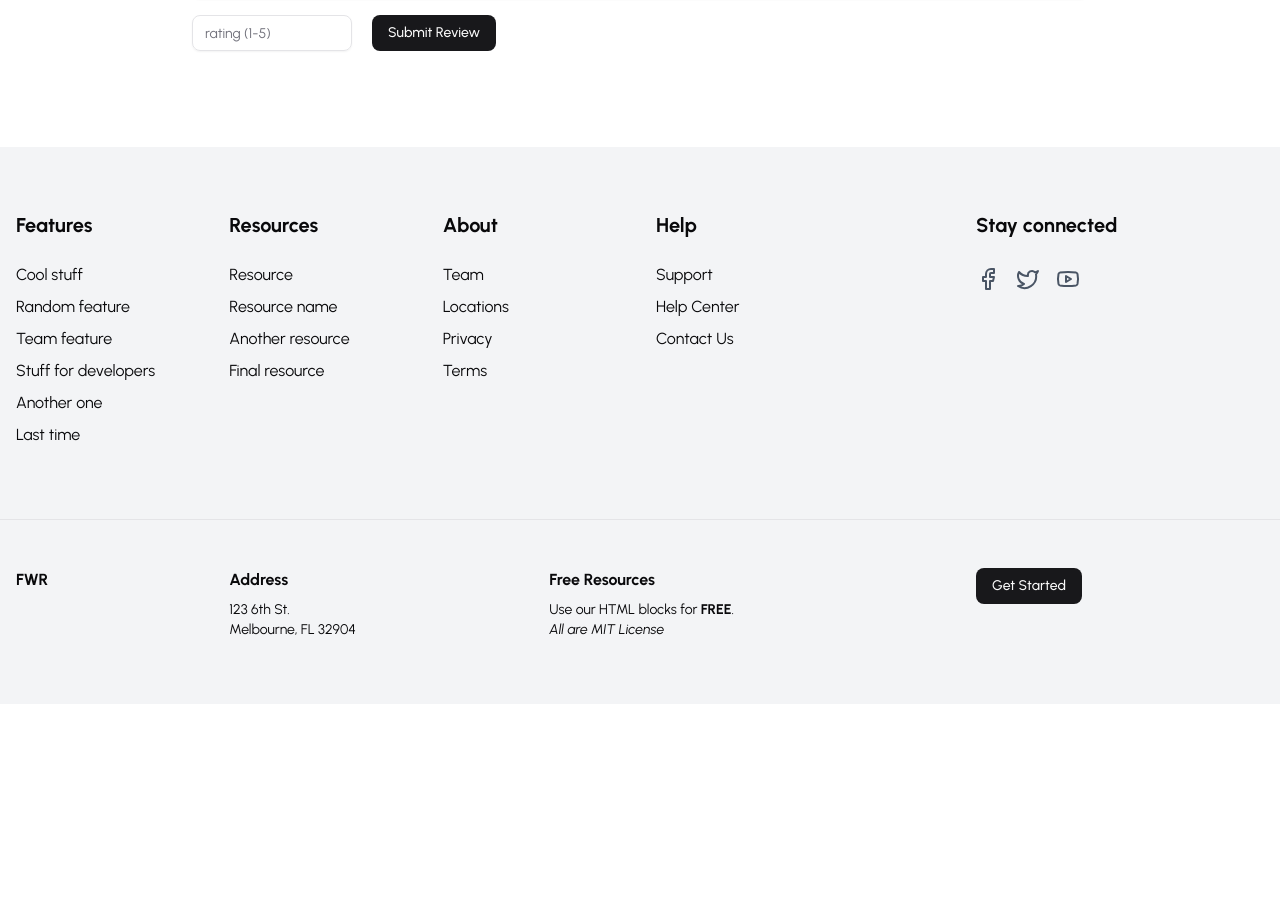
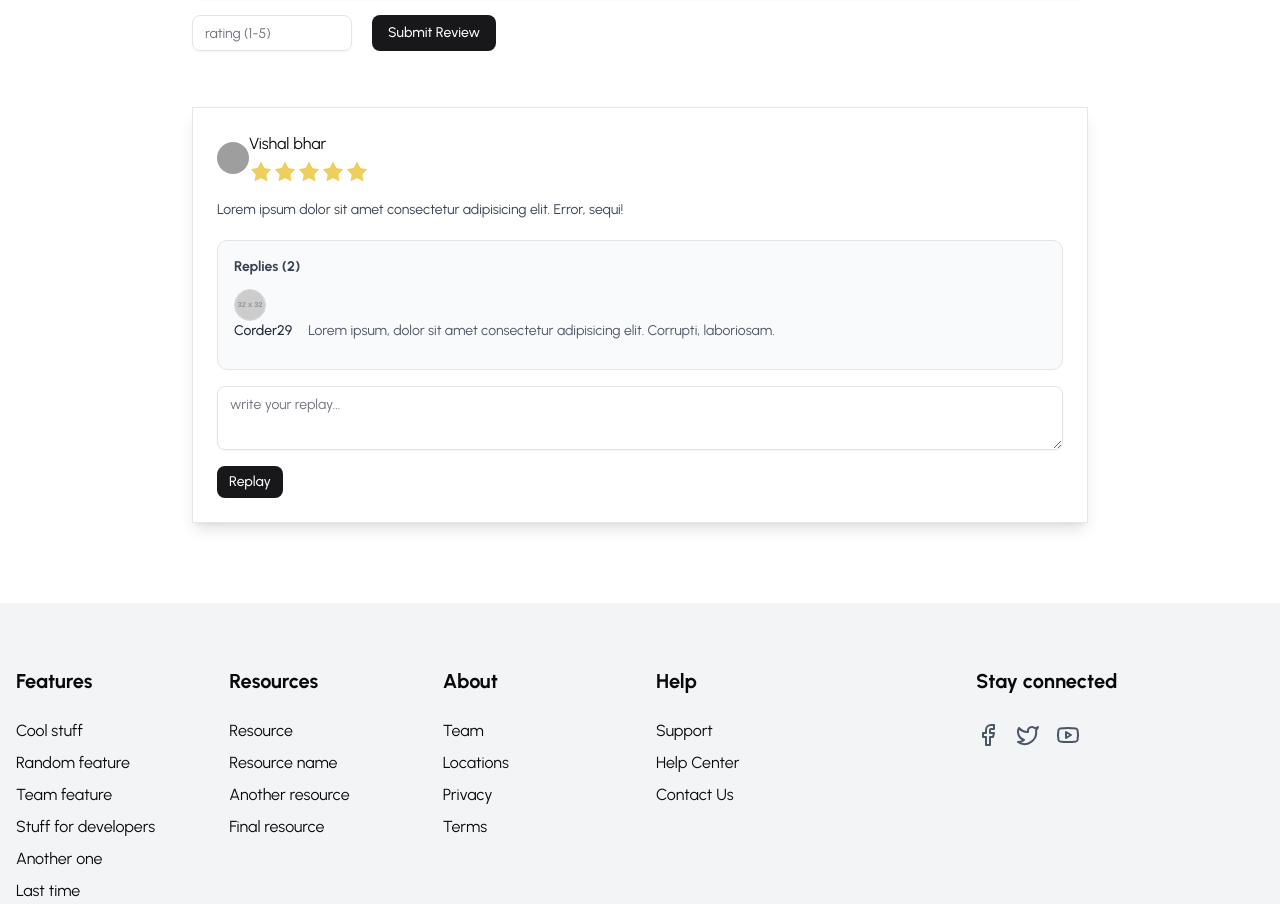
Before and after one commit to vishal-bhar/fullstack-shoping, a React (Vite) app in the folder client/: page /product in a window 1280 px wide. Shown: the part 969-1873 px from the top of the page. Before the commit the page ends 1673 px from the top, so only its background shows below. Built offline with nearby package versions, Linux system fonts and the light colour scheme; grey boxes are pictures that could not be loaded.

Commit message:
maked some changes in Review component .

```diff
--- a/client/src/components/custom/ReviewComponent.jsx
+++ b/client/src/components/custom/ReviewComponent.jsx
@@ -1,30 +1,76 @@
-import React from 'react'
-import { Textarea } from '../ui/textarea'
-import { Input } from '../ui/input'
-import { Button } from '../ui/button'
+import React from "react";
+import { Textarea } from "../ui/textarea";
+import { Input } from "../ui/input";
+import { Button } from "../ui/button";
+import { starsGenerator } from "@/constant/Helper";
+import { Avatar, AvatarFallback, AvatarImage } from "../ui/avatar";
 
 function ReviewComponent() {
   return (
-    <div className='my-10 sm:my-20 w-[93vw] lg:w-[70vw] mx-auto'>
-        <h3 className='font-extrabold text-2xl text-gray-800 dark:text-white mb-8 text-center'>
+    <div className="my-10 sm:my-20 w-[93vw] lg:w-[70vw] mx-auto">
+      <h3 className="font-extrabold text-2xl text-gray-800 dark:text-white mb-8 text-center">
         Review
       </h3>
 
       {/* Write Review section */}
-        <div className='rounded-lg'>
-            <h4 className='font-semibold text-lg text-gray-700 dark:text-white mb-4'>
+      <div className="rounded-lg">
+        <h4 className="font-semibold text-lg text-gray-700 dark:text-white mb-4">
           Write a review
         </h4>
-            <Textarea  placeholder="Your Review" className="mb-4"/>
-            <div className='flex gap-5'>
-                <Input  placeholder="rating (1-5)" type="number" max="5" min="1" className="mb-4 w-[10rem]"/>
+        <Textarea placeholder="Your Review" className="mb-4" />
+        <div className="flex gap-5">
+          <Input
+            placeholder="rating (1-5)"
+            type="number"
+            max="5"
+            min="1"
+            className="mb-4 w-[10rem]"
+          />
           <Button>Submit Review</Button>
         </div>
-
       </div>
       {/* Revew Section */}
+      <div className="space-y-6 my-10">
+        <div className="bg-white border border-gray-200 p-6 rounder-2xl shadow-lg dark:bg-zing-900 dark:border-none">
+          {/* Reviewer info */}
+          <div className="flex items-center mb-4">
+            <Avatar>
+              <AvatarImage src="https://github.com/shadcn.png" alt="@shadcn" />
+              <AvatarFallback>CN</AvatarFallback>
+            </Avatar>{" "}
+            <div>
+              <h4>Vishal bhar</h4>
+              <div className="flex items-center mt-1">
+                {starsGenerator(5, "0,15")}
               </div>
-  )
+            </div>
+          </div>
+          {/* Review Content */}
+          <p className="text-gray-100 text-sm text-gray-700 dark:text-black">Lorem ipsum dolor sit amet consectetur adipisicing elit. Error, sequi!</p>
+          {/* Reply section */}
+          <div className="mt-5 bg-gray-50 p-4 rounded-lg border dark:bg-zing-800">
+            <h5 className="font-bold text-sm text-gray-700 mb-3 dark:text-yellow-300">Replies (2)</h5>
+            <div className="space-y-4 ">
+                <div>
+                    <img src="https://via.placeholder.com/32" alt=""
+                    className="w-8 h-8 rounded-full border border-gray-300"
+                    />
+                    <div className="flex items-start space-x-4 border-b pb-3 last:border-none">
+                        <h6 className="font-medium text-gray-800 text-sm text-black capitalize">corder29</h6>
+                        <p className="text-gray-600 text-sm dark:text-black">Lorem ipsum, dolor sit amet consectetur adipisicing elit. Corrupti, laboriosam.</p>
+                    </div>
+                </div>
+            </div>
+          </div>
+          {/* Replay Form */}
+          <div className="mt-4">
+            <Textarea placeholder="write your replay..."/>
+            <Button size="sm" className="mt-4">Replay</Button>
+          </div>
+        </div>
+      </div>
+    </div>
+  );
 }
 
-export default ReviewComponent
+export default ReviewComponent;
```
Lines whose indentation alone changed are shown as unchanged.
